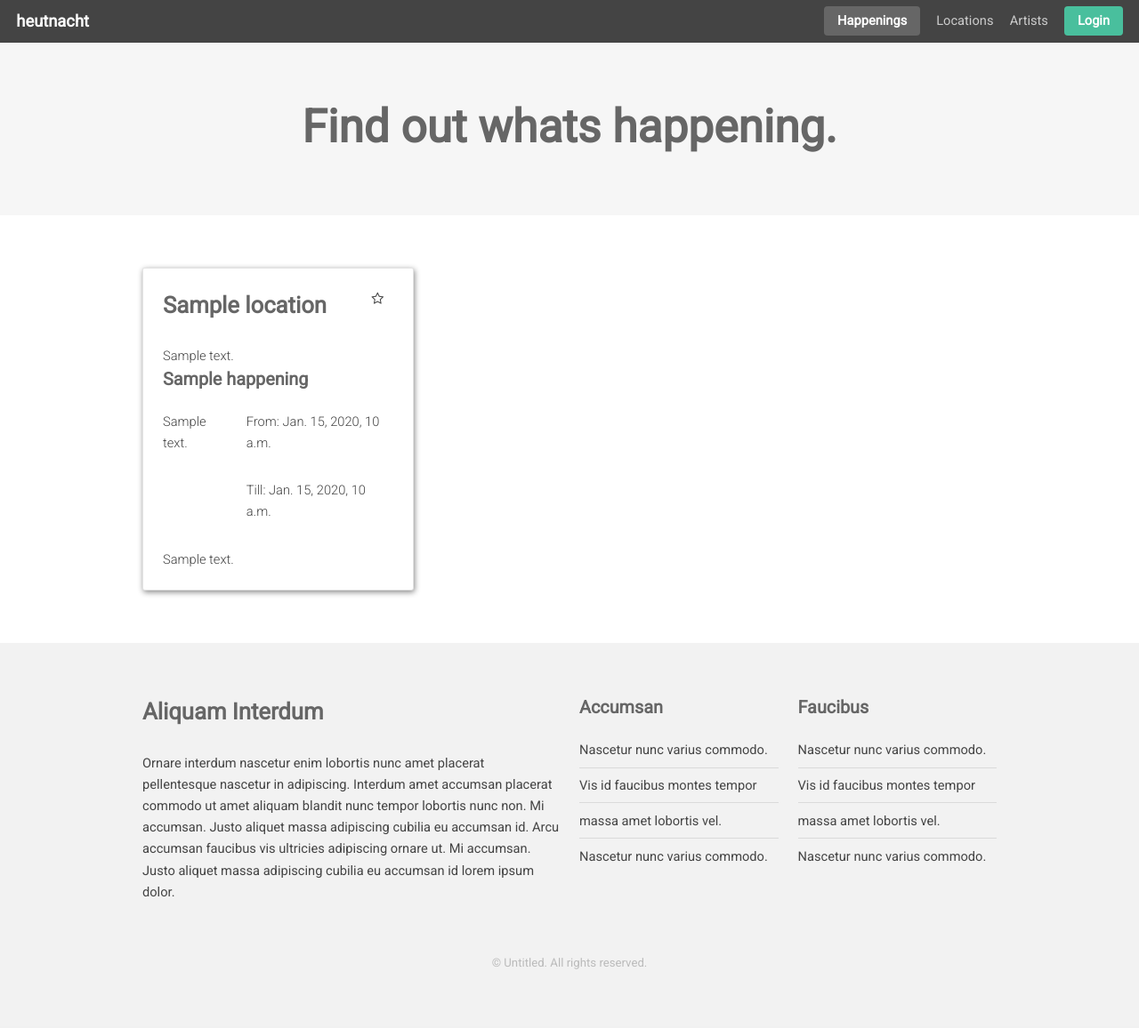
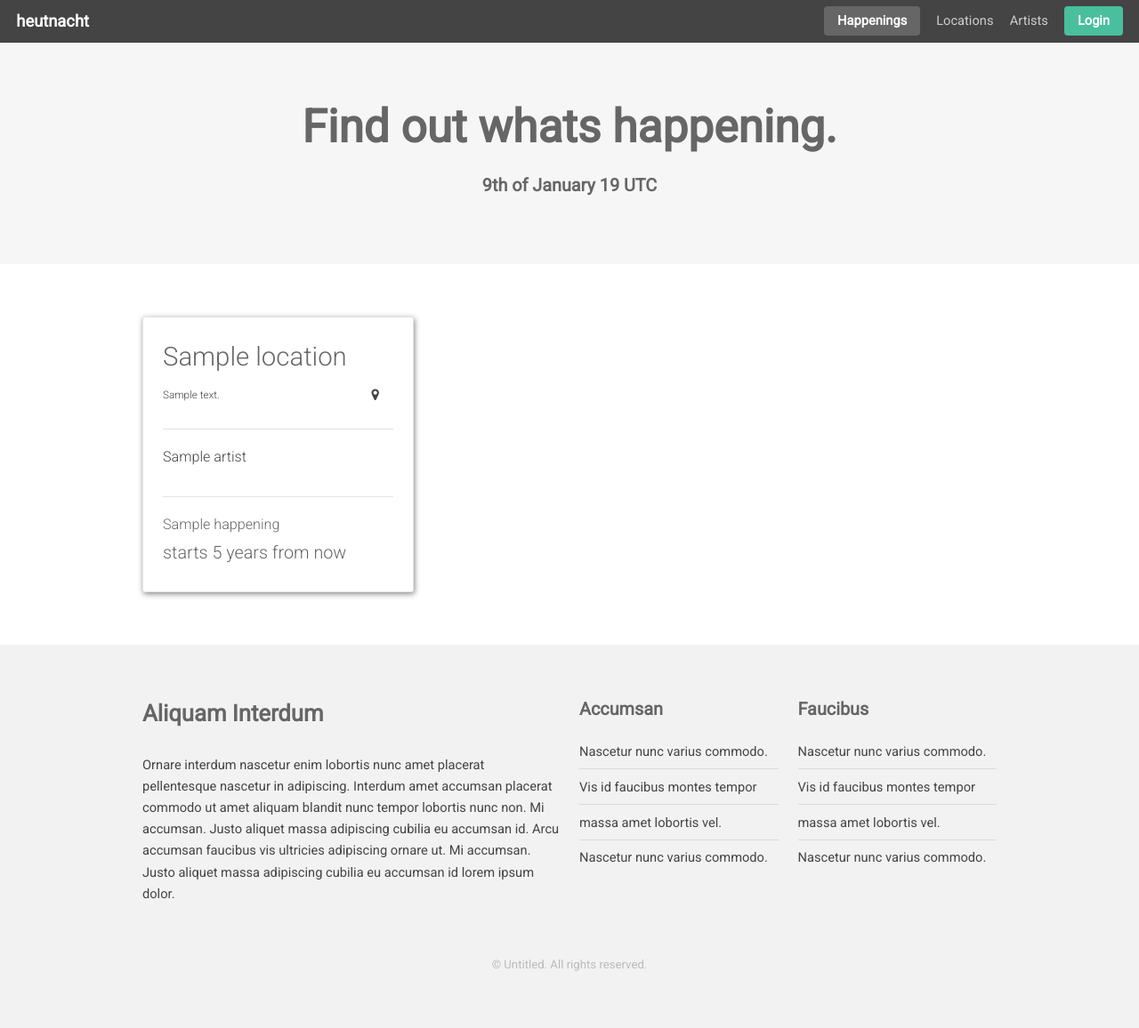
Before and after one commit to ahane/django-raumzeit, a Django app: page / in a window 1280 px wide. Shown: the whole page at 89% size. Before the commit the page ends 1090 px from the top, so only its background shows below. Run offline with Django 3.2, Linux system fonts and the light colour scheme; tables that the repository leaves empty hold one stand-in row (values such as "Sample post"); style sheets or scripts are compiled from the project's sources.

Commit message:
minor fixes to rest

```diff
--- a/raum_zeit/happenings/admin.py
+++ b/raum_zeit/happenings/admin.py
@@ -1,6 +1,6 @@
 from django.contrib import admin
-from happenings.models import Happening, HappeningLink, ThirdParty, Location, Artist, Performance
-admin.site.register([HappeningLink, ThirdParty, Location, Performance, Artist])
+from happenings.models import Happening, HappeningLink, ThirdParty, Location, Artist, Performance, LocationLink, ArtistLink
+admin.site.register([HappeningLink, ThirdParty, Location, Performance, Artist, LocationLink, ArtistLink])
 
 # Register your models here.
 
--- a/raum_zeit/happenings/serializers.py
+++ b/raum_zeit/happenings/serializers.py
@@ -1,7 +1,8 @@
 from rest_framework import serializers
 from happenings.models import Artist, Location, Happening, ThirdParty, LocationLink, ArtistLink, HappeningLink, Performance
 entity_fields = ['id', 'name', 'description', 'links']
-link_fields = ['id', 'url', 'third_party']
+link_fields = ['id', 'url', 'third_party', 'category', 'identifier']
+
 class LocationLinkSlimSerializer(serializers.ModelSerializer):
 	third_party = serializers.SlugRelatedField(slug_field='name', read_only=True)
 	class Meta:
--- a/raum_zeit/happenings/static/happenings/baseline/css/style.css
+++ b/raum_zeit/happenings/static/happenings/baseline/css/style.css
@@ -74,6 +74,8 @@ hr {
   margin: 2em 0; }
   hr.major {
     margin: 3em 0; }
+  hr.minor {
+    margin: 1.3em 0; }
 
 blockquote {
   border-left: solid 4px rgba(144, 144, 144, 0.25);
@@ -712,5 +714,26 @@ input[type="button"],
   font-weight: 300;
   border-radius: 0.15rem;
   box-shadow: 1px 2px 6px #888888; }
+  .paper h1, .paper h2, .paper h3, .paper h4 {
+    margin-bottom: 0.3em;
+    font-weight: 300; }
+  .paper h2 {
+    font-weight: 300;
+    font-size: 200%; }
+  .paper h3 {
+    font-weight: 300;
+    font-size: 135%; }
+  .paper p.tiny {
+    font-size: 80%;
+    font-weight: 300;
+    margin-bottom: 0.6em; }
+  .paper p.medium {
+    font-size: 110%;
+    font-weight: 300;
+    margin-bottom: 0.8em; }
+  .paper p.big {
+    font-size: 140%;
+    font-weight: 400;
+    margin-bottom: 0.8em; }
 
 /*# sourceMappingURL=style.css.map */
--- a/raum_zeit/happenings/static/happenings/baseline/js/init.js
+++ b/raum_zeit/happenings/static/happenings/baseline/js/init.js
@@ -3,7 +3,6 @@
 (function($) {
 
 	skel.init({
-		prefix: 'static/happenings/baseline/',
 		reset: 'full',
 		breakpoints: {
 			global: {
--- a/raum_zeit/happenings/static/happenings/baseline/sass/style.scss
+++ b/raum_zeit/happenings/static/happenings/baseline/sass/style.scss
@@ -99,6 +99,10 @@
 
 		&.major {
 			margin: ($size-element-margin * 1.5) 0;
+		}
+
+		&.minor {
+			margin: ($size-element-margin * 0.65) 0;
 		}
 	}
 
@@ -909,4 +913,40 @@
 	    border-radius: 0.15rem;
 	    box-shadow: 1px 2px 6px #888888;
 
-}
+	    h1, h2, h3, h4 {
+	    	margin-bottom: 0.3em;
+	    	font-weight: 300;
+	    }
+
+	    h2 {
+	    font-weight: 300;
+	    font-size: 200%;
+	    }
+
+	    h3 {
+	    font-weight: 300;
+	    font-size: 135%;
+	    }
+
+
+
+
+	    p.tiny {
+	    font-size: 80%;
+	    font-weight: 300;
+	    margin-bottom: ($size-element-margin * 0.3);
+	    }
+
+	   	p.medium {
+	    font-size: 110%;
+	    font-weight: 300;
+	    margin-bottom: ($size-element-margin * 0.4);
+	    }
+
+	    p.big {
+	    font-size: 140%;
+	    font-weight: 400;
+	    margin-bottom: ($size-element-margin * 0.4);
+	    }
+
+	}
--- a/raum_zeit/happenings/templates/happenings/baseline/happening_list.html
+++ b/raum_zeit/happenings/templates/happenings/baseline/happening_list.html
@@ -1,5 +1,5 @@
 {% extends 'happenings/baseline/baseline.html' %}
-
+{% load humanize %}
 {% block nav %}
 <li><a href="#top" class="button default">Happenings</a></li>
 <li><a href="#content">Locations</a></li>
@@ -9,40 +9,63 @@
 {% block banner %}
 <section id="banner">
 	<h2>Find out whats happening.</h2>
+	<h3>{% now "jS \o\f F G e"%}</h3>
 </section>
 {% endblock %}
 
 {% block content %}
-<div class="grid-demo">
 <div class="row uniform">
 {% for happening in object_list %}
-	<div class="4u 6u(medium) 12u$(xsmall)">
+	<div class="4u{% cycle '' '' '$' %} 6u(medium) 12u$(xsmall)">
 		<div class="paper">
+			<!-- Location -->
 			<div class="row">
-			<div class="10u">
+				<div class="12u">
 					<h2>{{ happening.location.name }}</h2>
 				</div>
-			<div class="2u">
-				<i class="fa fa-star-o"></i>
+				<div class="10u">
+					<address><p class="tiny">{{ happening.location.address }}</p></address>
+				</div>
+				<div class="-2u$">
+					<i class="fa fa-map-marker"></i>
 				</div>
 			</div>
+			<!-- Location -->
 
-		<address>{{ happening.location.address }}</address>
-		<h3>{{ happening.name }}</h3>
+			<hr class="minor" />
+ 			<!- Artists -->
+			{% if happening.artists.all %}
 				<div class="row">
-			<div class="4u">
-				{{ happening.description }}
+				{% for artist in happening.artists.all %}
+					<div class="6u"><p class="medium">{{ artist.name }}</p></div>
+				{% endfor %}
 				</div>
-			<div class="8u">
-				<p>From: {{ happening.start }}</p>
-				<p>Till: {{ happening.stop }}</p>
+				<hr class="minor" />
+			{% endif %}
+			<!-- End Artists -->
+
+
+			<div class="row"> <!-- Happening -->
+				<div class="12$"><h4>{{ happening.name }}</h4></div>
+				<div class="12u$ ">
+					<h3>
+					{% if happening.is_future %}
+						starts {{ happening.start|naturaltime }}
+
+					{% elif happening.is_active %}
+						ends {{ happening.stop|naturaltime }}
+
+					{% elif happening.is_past %}
+						ended {{ happening.stop|naturaltime }}
+					{% endif %}
+					</h3>
 				</div>
 			</div>
-		{{ happening.description }}
+			<!-- End Happening -->
 
-	</div>
+
+		</div> <!-- End Paper -->
 	</div>
 {% endfor %}
 </div>
-</div>
 {% endblock %}
--- a/raum_zeit/happenings/urls.py
+++ b/raum_zeit/happenings/urls.py
@@ -38,6 +38,7 @@ urlpatterns = patterns('',
 	url(r'^api/artists/(?P<pk>\d+)/$', views.ArtistDetail.as_view(), name='api-artist-detail'),
 	url(r'^api/artists/$', views.ArtistList.as_view(), name='api-artists-list'),
 	url(r'^api/artists/links/$', views.ArtistLinkList.as_view(), name='api-artistlinks-list'),
+	url(r'^api/artists/links/no-samples/$', views.ArtistLinkNoSamplesList.as_view(), name='api-artistlinks-no-samples'),
 
 	url(r'^api/happenings/(?P<pk>\d+)/$', views.HappeningDetail.as_view(), name='api-happening-detail'),
 	url(r'^api/happenings/$', views.HappeningList.as_view(), name='api-happenings-list'),
@@ -47,9 +48,9 @@ urlpatterns = patterns('',
 	url(r'^api/thirdparties/$', views.ThirdPartyList.as_view(), name='api-thirdparties-list'),
 
 	#url(r'^api/performances/(?P<pk>\d+)/$', location_detail, name='api-location-detail'),
-	url(r'^api/performances/$', performance_list, name='api-performances-list')
+	url(r'^api/performances/$', performance_list, name='api-performances-list'),
 
-	#url(r'^api/', views.api_root) # with a $ this breaks, without is hast to be the last item!
+	url(r'^api/$', views.api_root) # with a $ this breaks, without is hast to be the last item!
 )
 
 urlpatterns = format_suffix_patterns(urlpatterns)
--- a/raum_zeit/happenings/util.py
+++ b/raum_zeit/happenings/util.py
@@ -1,4 +1,9 @@
 import datetime
+import pytz
+
+def now_utc():
+	utc = pytz.utc
+	return utc.localize(datetime.datetime.utcnow())
 
 class UTC(datetime.tzinfo):
 	    """UTC"""
--- a/raum_zeit/happenings/views.py
+++ b/raum_zeit/happenings/views.py
@@ -1,16 +1,19 @@
 import datetime
 
 from django.views import generic
-
+from django.http import Http404
 from rest_framework import generics
 from rest_framework.decorators import api_view
 from rest_framework.response import Response
 from rest_framework.reverse import reverse
 from rest_framework import viewsets
+from rest_framework.exceptions import APIException, ParseError
+
 
 from happenings.serializers import LocationSerializer, ArtistSerializer, HappeningSerializer, \
 	ThirdPartySerializer, LocationLinkSerializer, ArtistLinkSerializer, HappeningLinkSerializer, PerformanceSerializer
 from happenings.models import Happening, HappeningLink, Location, LocationLink, Artist, ArtistLink, ThirdParty, Performance
+
 
 
 ###########################
@@ -21,6 +24,10 @@ class HappeningListView(generic.ListView):
 	model = Happening
 	template_name = 'happenings/baseline/happening_list.html'
 
+	def get_queryset(self):
+		return Happening.objects.with_artists().with_location()
+
+
 class CurrentHappeningListView(generic.ListView):
 	model = Happening
 	template_name = 'happenings/baseline/happening_list.html'
@@ -29,12 +36,19 @@ class CurrentHappeningListView(generic.ListView):
 		#before = self.request.before
 		after = datetime.datetime.now()
 		before = after + datetime.timedelta(hours=12)
-		return Happening.objects.in_timespan(after=after, before=before)
+		timespan_happenings = Happening.objects.in_timespan(after=after, before=before)
+		return timespan_happenings.with_artists().with_location()
 
 
 class HappeningDetailView(generic.DetailView):
 	model = Happening
 	template_name = 'happenings/happening_detail.html'
+
+###########################
+# API Exceptions
+###########################
+# put custom exceptions here
+
 
 ###########################
 # API Views
@@ -44,8 +58,13 @@ class HappeningDetailView(generic.DetailView):
 def api_root(request, format=None):
 	return Response({
 		'locations': reverse('happenings:api-locations-list', request=request, format=format),
-		'artists': reverse('happenings:api-artists-list', request=request, format=format),
-		})
+		'artists': {
+			'list': reverse('happenings:api-artists-list', request=request, format=format),
+			'queries': {
+				'no-sample': reverse('happenings:api-artistlinks-no-samples', request=request, format=format),
+			}
+		}
+	})
 
 class LocationList(generics.ListCreateAPIView):
 	"""
@@ -58,7 +77,9 @@ class LocationList(generics.ListCreateAPIView):
 		url = self.request.query_params.get('url', None)
 		if url:
 			queryset = queryset.has_link(url)
-		return queryset
+			if not queryset.exists():
+				raise Http404
+		return queryset.with_links()
 
 class LocationDetail(generics.RetrieveUpdateDestroyAPIView):
 	"""
@@ -78,7 +99,9 @@ class ArtistList(generics.ListCreateAPIView):
 		url = self.request.query_params.get('url', None)
 		if url:
 			queryset = queryset.has_link(url)
-		return queryset
+			if not queryset.exists():
+				raise Http404
+		return queryset.with_links()
 
 class ArtistDetail(generics.RetrieveUpdateDestroyAPIView):
 	"""
@@ -98,7 +121,9 @@ class HappeningList(generics.ListCreateAPIView):
 		url = self.request.query_params.get('url', None)
 		if url:
 			queryset = queryset.has_link(url)
-		return queryset
+			if not queryset.exists():
+				raise Http404
+		return queryset.with_links()
 
 
 class HappeningDetail(generics.RetrieveUpdateDestroyAPIView):
@@ -112,8 +137,17 @@ class ThirdPartyList(generics.ListCreateAPIView):
 	"""
 	List all thirdparties or create a new one.
 	"""
-	queryset = ThirdParty.objects.all()
+
 	serializer_class = ThirdPartySerializer
+
+	def get_queryset(self):
+		queryset = ThirdParty.objects.all()
+		url = self.request.query_params.get('url', None)
+		if url:
+			queryset = queryset.filter(url=url)
+			if not queryset.exists():
+				raise Http404
+		return queryset
 
 
 class ThirdPartyDetail(generics.RetrieveUpdateDestroyAPIView):
@@ -137,13 +171,23 @@ class ArtistLinkList(generics.ListCreateAPIView):
 	"""
 	List all artist or create a new one.
 	"""
-	#queryset = Happening.objects.all()
+	queryset = ArtistLink.objects.all()
+	serializer_class = ArtistLinkSerializer
+
+class ArtistLinkNoSamplesList(generics.ListCreateAPIView):
+	"""
+	List all artist or create a new one.
+	"""
 	serializer_class = ArtistLinkSerializer
 	def get_queryset(self):
 		queryset = ArtistLink.objects.all()
-		url = self.request.query_params.get('url', None)
-		if url:
-			queryset = queryset.has_link(url)
+		third_party = self.request.query_params.get('third_party', None)
+		if third_party:
+			queryset =  queryset.no_samples(third_party)
+			if not queryset.exists():
+				raise Http404
+		else:
+			raise ParseError
 		return queryset
 
 
--- a/raum_zeit/raum_zeit/settings.py
+++ b/raum_zeit/raum_zeit/settings.py
@@ -37,10 +37,11 @@ INSTALLED_APPS = (
     'django.contrib.sessions',
     'django.contrib.messages',
     'django.contrib.staticfiles',
+    'django.contrib.humanize',
     'happenings',
     'debug_toolbar',
     'django_extras',
-    'rest_framework'
+    'rest_framework',
 )
 
 MIDDLEWARE_CLASSES = (
```
Also changed, not shown: raum_zeit/happenings/models.py (+60 -7 lines), raum_zeit/happenings/tests/factories.py (+31 -2 lines), raum_zeit/happenings/tests/test_api.py (+145 -29 lines), raum_zeit/happenings/tests/test_models.py (+105 -1 lines), raum_zeit/happenings/migrations/0012_auto_20150115_2121.py (added), raum_zeit/happenings/migrations/0013_auto_20150115_2132.py (added), 1 other file. Lines whose indentation alone changed are shown as unchanged.
